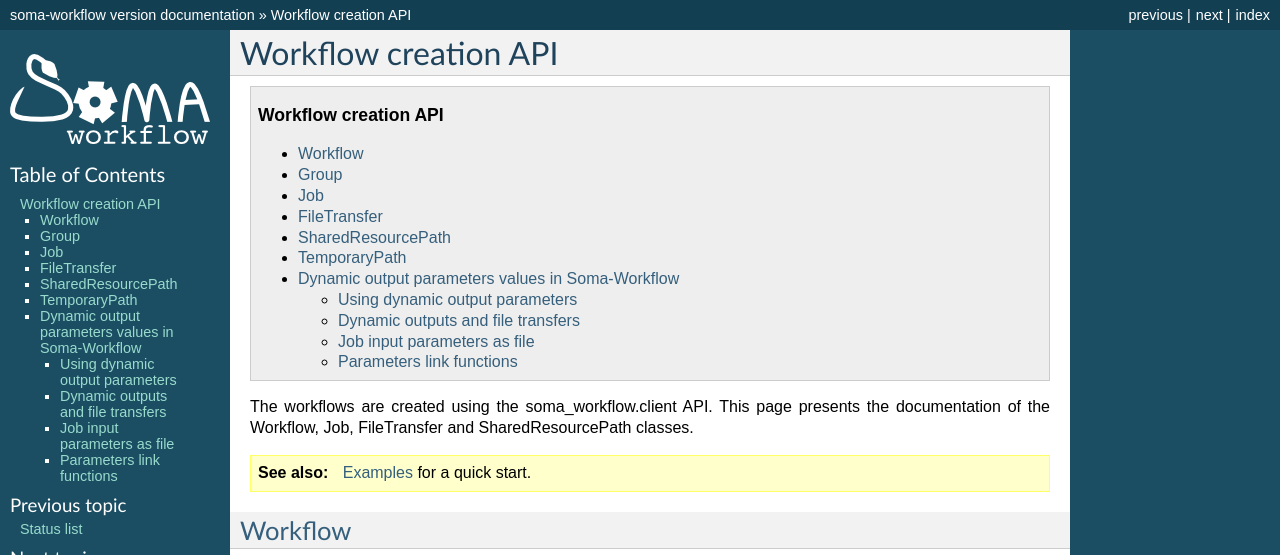
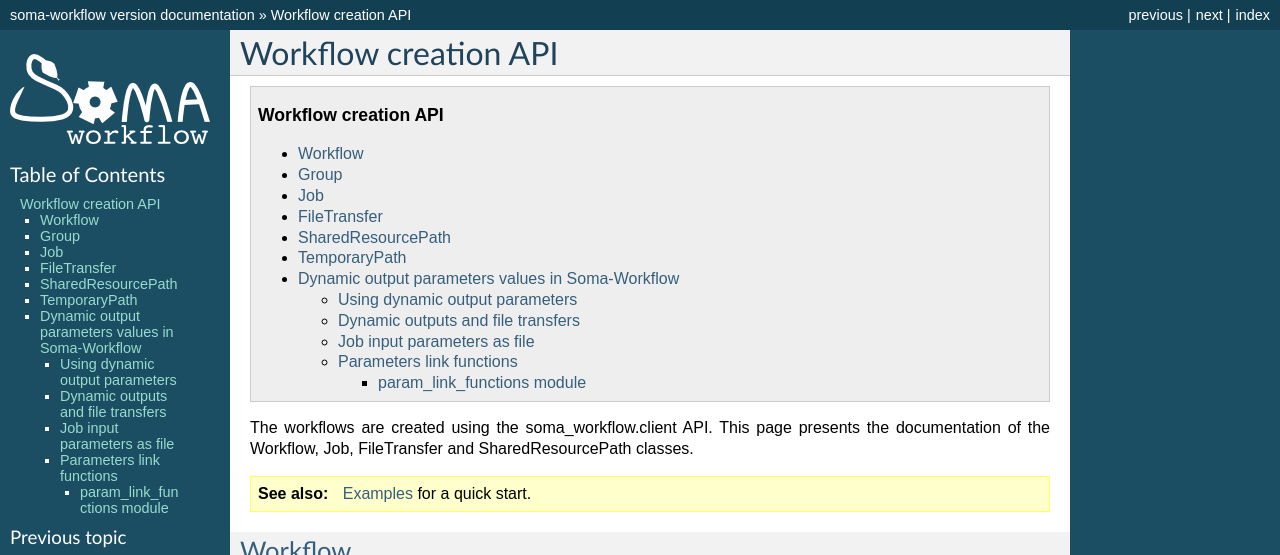
Before and after one commit to populse/soma-workflow, a Sphinx documentation site: the page built from doc/source/workflow_creation.txt, in a window 1280 px wide and 900 px high, cut to the strip 0-555 px from the top of the window. Built offline with Sphinx 7.4.7, drawn with Linux system fonts in a browser that asks for light colours; the version number could not be read and is left out; some of the changed text lies outside the part shown.

Commit message:
doc for parameters links

```diff
--- a/doc/source/conf.py
+++ b/doc/source/conf.py
@@ -270,6 +270,7 @@
 # Allow duplicate toc entries.
 #epub_tocdup = True
 
+autoclass_content = "both"
 
 # Example configuration for intersphinx: refer to the Python standard library.
 intersphinx_mapping = {'http://docs.python.org/': None}
--- a/doc/source/workflow_creation.txt
+++ b/doc/source/workflow_creation.txt
@@ -248,6 +248,8 @@
     print(open(in_file).read())
 
 
+.. _params_link_functions:
+
 Parameters link functions
 -------------------------
 
@@ -392,3 +394,10 @@
                         root_group=[job1, group_1, reduce_job],
                         dependencies,
                         name='map-reduce', param_links=links)
+
+
+param_link_functions module
++++++++++++++++++++++++++++
+
+.. automodule:: param_link_functions
+    :members:
```
Also changed, not shown: 1 other file.
